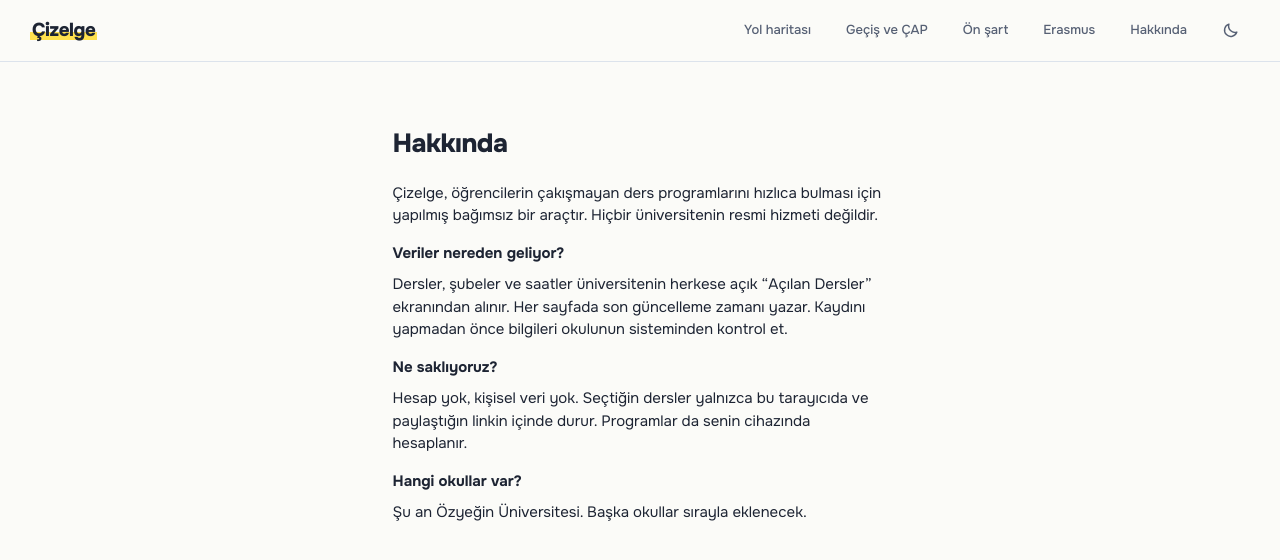
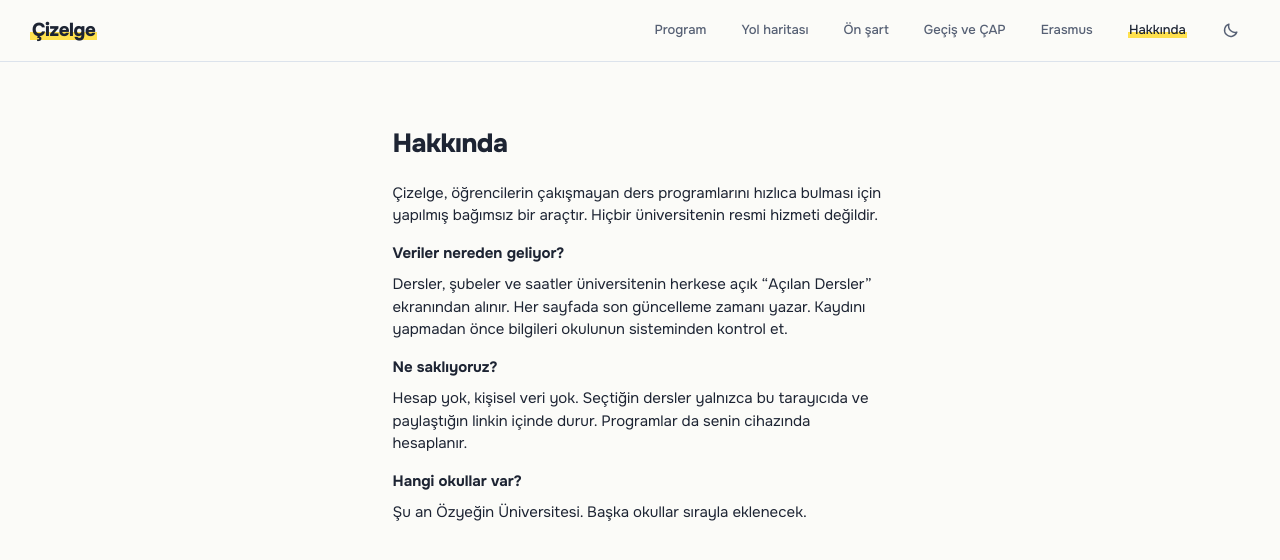
Before and after one commit to cizelge/cizelge.github.io, a Next.js app: page /hakkinda in a window 1280 px wide. Shown: the top 560 px of the page. Built offline with nearby package versions, Linux system fonts and the light colour scheme; no server answers.

Commit message:
feat(ui): üst menüye program bağlantısı

```diff
--- a/src/app/globals.css
+++ b/src/app/globals.css
@@ -2040,7 +2040,7 @@ a.pc-pill:hover { border-color: var(--ink); background: var(--paper-2); }
     padding: 0.35rem max(0.75rem, env(safe-area-inset-right)) 0.35rem max(1rem, env(safe-area-inset-left));
   }
   .topbar-nav { display: flex; order: 0; flex-basis: auto; margin: 0; gap: 0; }
-  .topbar-nav > a:not([href="/hakkinda"]) { display: none; }
+  .topbar-nav > a:not(.nav-about) { display: none; }
   .topbar-nav .btn-small { min-height: 44px; padding-inline: 0.6rem; }
   .topbar .icon-btn { width: 44px; height: 44px; }
 
@@ -2133,3 +2133,18 @@ a.pc-pill:hover { border-color: var(--ink); background: var(--paper-2); }
     background: linear-gradient(transparent 55%, color-mix(in oklab, var(--hl-0) 45%, var(--paper)) 55%, color-mix(in oklab, var(--hl-0) 45%, var(--paper)) 92%, transparent 92%);
   }
 }
+
+/* Üst menüde etkin sayfa: alt çubuktaki gibi fosforlu kalem çizgisi. */
+.topbar-nav a[aria-current="page"] { color: var(--ink); }
+.topbar-nav a[aria-current="page"] .nav-label {
+  background: linear-gradient(transparent 58%, var(--hl-0) 58%, var(--hl-0) 92%, transparent 92%);
+  padding: 0 0.1em;
+}
+:root[data-theme="dark"] .topbar-nav a[aria-current="page"] .nav-label {
+  background: linear-gradient(transparent 58%, color-mix(in oklab, var(--hl-0) 45%, var(--paper)) 58%, color-mix(in oklab, var(--hl-0) 45%, var(--paper)) 92%, transparent 92%);
+}
+@media (prefers-color-scheme: dark) {
+  :root:not([data-theme="light"]) .topbar-nav a[aria-current="page"] .nav-label {
+    background: linear-gradient(transparent 58%, color-mix(in oklab, var(--hl-0) 45%, var(--paper)) 58%, color-mix(in oklab, var(--hl-0) 45%, var(--paper)) 92%, transparent 92%);
+  }
+}
--- a/src/components/MobileNav.tsx
+++ b/src/components/MobileNav.tsx
@@ -4,7 +4,7 @@ import Link from "next/link";
 import { usePathname } from "next/navigation";
 
 // Telefonda alt gezinme çubuğu. Etkin sayfanın adının altında logodaki fosforlu kalem çizgisi.
-const ITEMS: { href: string; label: string; match: (p: string) => boolean; icon: React.ReactNode }[] = [
+export const NAV_ITEMS: { href: string; label: string; match: (p: string) => boolean; icon: React.ReactNode }[] = [
   {
     href: "/ozyegin",
     label: "Program",
@@ -58,10 +58,11 @@ const ITEMS: { href: string; label: string; match: (p: string) => boolean; icon:
 const TOOL_PATHS = ["/ozyegin/yol-haritasi", "/ozyegin/on-sart-diyagrami", "/ozyegin/gecis", "/ozyegin/erasmus"];
 
 export function MobileNav() {
-  const pathname = usePathname() ?? "/";
+  // Statik yayında adresler "/" ile bitiyor (trailingSlash); eşleştirmeden önce atılır.
+  const pathname = (usePathname() ?? "/").replace(/\/$/, "") || "/";
   return (
     <nav className="bottom-nav" aria-label="Araçlar">
-      {ITEMS.map((item) => {
+      {NAV_ITEMS.map((item) => {
         const active = item.match(pathname);
         return (
           <Link key={item.href} href={item.href} className="bottom-nav-item" aria-current={active ? "page" : undefined}>
--- a/src/components/SiteHeader.tsx
+++ b/src/components/SiteHeader.tsx
@@ -1,6 +1,7 @@
 import Link from "next/link";
 import { MobileNav } from "./MobileNav";
 import { ThemeToggle } from "./ThemeToggle";
+import { TopNav } from "./TopNav";
 
 export function SiteHeader({ term }: { term?: string }) {
   return (
@@ -10,24 +11,7 @@ export function SiteHeader({ term }: { term?: string }) {
       </Link>
       {term && <span className="topbar-term">{term}</span>}
       <span className="topbar-spacer" />
-      <nav className="topbar-nav" aria-label="Sayfalar">
-        <Link href="/ozyegin/yol-haritasi" className="btn btn-small btn-quiet">
-          Yol haritası
-        </Link>
-        <Link href="/ozyegin/gecis" className="btn btn-small btn-quiet">
-          <span className="nav-long">Geçiş ve ÇAP</span>
-          <span className="nav-short">Geçiş</span>
-        </Link>
-        <Link href="/ozyegin/on-sart-diyagrami" className="btn btn-small btn-quiet">
-          Ön şart
-        </Link>
-        <Link href="/ozyegin/erasmus" className="btn btn-small btn-quiet">
-          Erasmus
-        </Link>
-        <Link href="/hakkinda" className="btn btn-small btn-quiet">
-          Hakkında
-        </Link>
-      </nav>
+      <TopNav />
       <ThemeToggle />
       <MobileNav />
     </header>
--- /dev/null
+++ b/src/components/TopNav.tsx
@@ -0,0 +1,30 @@
+"use client";
+
+import Link from "next/link";
+import { usePathname } from "next/navigation";
+import { NAV_ITEMS } from "./MobileNav";
+
+// Geniş ekranda üst menü: alt çubukla aynı araçlar ve aynı etkin sayfa işareti.
+const LONG_LABEL: Record<string, string> = { "/ozyegin/gecis": "Geçiş ve ÇAP" };
+
+export function TopNav() {
+  const pathname = (usePathname() ?? "/").replace(/\/$/, "") || "/";
+  const aboutActive = pathname === "/hakkinda";
+  return (
+    <nav className="topbar-nav" aria-label="Sayfalar">
+      {NAV_ITEMS.map((item) => (
+        <Link
+          key={item.href}
+          href={item.href}
+          className="btn btn-small btn-quiet"
+          aria-current={item.match(pathname) ? "page" : undefined}
+        >
+          <span className="nav-label">{LONG_LABEL[item.href] ?? item.label}</span>
+        </Link>
+      ))}
+      <Link href="/hakkinda" className="btn btn-small btn-quiet nav-about" aria-current={aboutActive ? "page" : undefined}>
+        <span className="nav-label">Hakkında</span>
+      </Link>
+    </nav>
+  );
+}
```
